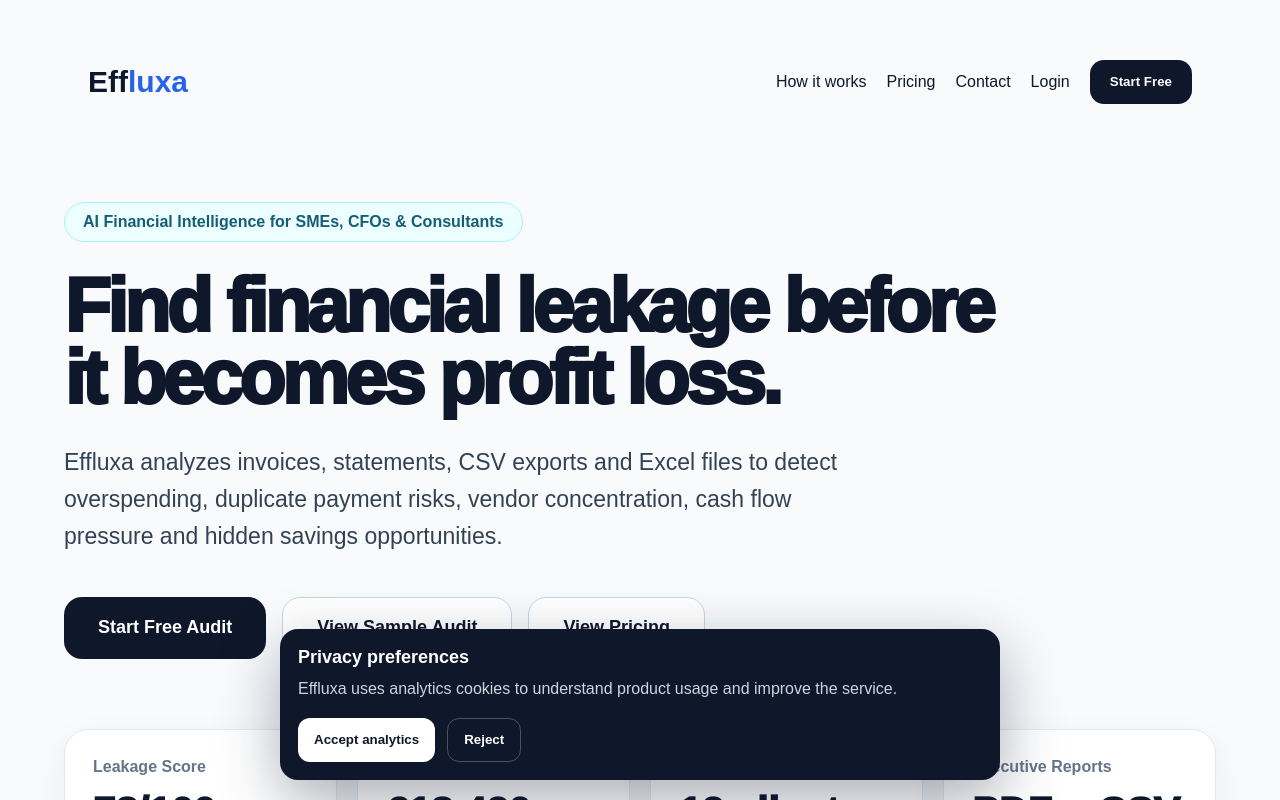
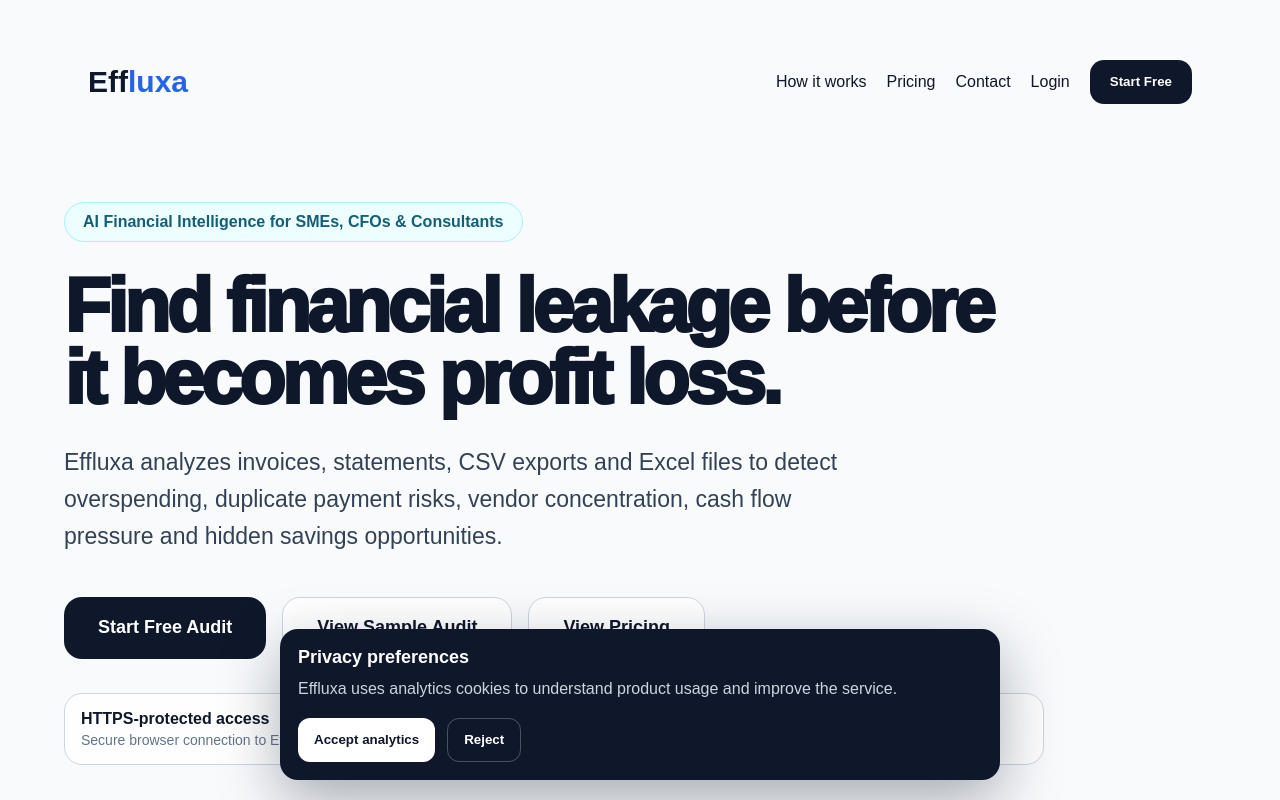
Before and after one commit to boskovasiljevic90/effluxa, a Next.js app: page / in a window 1280 px wide. Shown: the top 800 px of the page. Built offline with nearby package versions, Linux system fonts and the light colour scheme; no server answers.

Commit message:
Strengthen launch trust and pricing clarity

```diff
--- a/src/app/page.tsx
+++ b/src/app/page.tsx
@@ -19,6 +19,49 @@ export const metadata: Metadata = {
     type: "website",
   },
 };
+
+const faqItems: Array<[string, string]> = [
+  [
+    "Is Effluxa financial advice?",
+    "No. Effluxa provides AI-generated informational analysis only. It is not financial, legal, tax, accounting or investment advice.",
+  ],
+  [
+    "What files can I upload?",
+    "Effluxa supports PDF, CSV, XLSX and XLS files such as invoices, statements, accounting exports and expense reports.",
+  ],
+  [
+    "Who is Effluxa for?",
+    "Effluxa is built for SMEs, CFOs, accountants, consultants and agencies that want to detect financial leakage and savings opportunities.",
+  ],
+  [
+    "Do I need accounting software integration?",
+    "No. Effluxa works with direct file uploads, so you can start without complex setup or integrations.",
+  ],
+  [
+    "What is included in Agency?",
+    "Agency includes unlimited AI audits, client dashboards, team workspace, portfolio intelligence, executive exports and monthly summaries.",
+  ],
+  [
+    "How long are uploaded files kept?",
+    "Uploaded documents and generated report data are retained while needed to provide your account and reports. To request deletion, contact support@effluxa.com.",
+  ],
+  [
+    "How quickly do I get a report?",
+    "Most supported uploads are analyzed within minutes. Processing time can vary with file size, format and AI service availability.",
+  ],
+  [
+    "How accurate is the AI analysis?",
+    "The analysis is a screening and decision-support tool. Results depend on the quality and completeness of the uploaded data, so important findings should be verified before action.",
+  ],
+  [
+    "How is Effluxa different from bookkeeping software?",
+    "Effluxa identifies leakage patterns, anomalies and savings opportunities. It does not replace bookkeeping, account reconciliation, tax filing or payment approval workflows.",
+  ],
+  [
+    "Can I request a refund?",
+    "If a paid audit was not generated or the service was materially unavailable, contact support@effluxa.com with your account and report details. Subscription cancellations stop future renewals; refund requests are reviewed based on the situation and applicable consumer rules.",
+  ],
+];
 
 export default function HomePage() {
   return (
@@ -109,6 +152,8 @@ export default function HomePage() {
               </button>
             </a>
           </div>
+
+          <TrustStrip />
         </div>
 
         <div style={{
@@ -224,6 +269,8 @@ export default function HomePage() {
           <p className="gray" style={{ marginTop: "16px", fontSize: "18px" }}>
             Start with a free preview, unlock one full audit, or upgrade to Pro or Agency.
           </p>
+
+          <TrustStrip compact />
         </div>
 
         <div
@@ -347,32 +394,14 @@ export default function HomePage() {
           __html: JSON.stringify({
             "@context": "https://schema.org",
             "@type": "FAQPage",
-            mainEntity: [
-              {
-                "@type": "Question",
-                name: "Is Effluxa financial advice?",
-                acceptedAnswer: {
-                  "@type": "Answer",
-                  text: "No. Effluxa provides AI-generated informational analysis only. It is not financial, legal, tax, accounting or investment advice."
-                }
+            mainEntity: faqItems.map(([name, text]) => ({
+              "@type": "Question",
+              name,
+              acceptedAnswer: {
+                "@type": "Answer",
+                text,
               },
-              {
-                "@type": "Question",
-                name: "What files can I upload?",
-                acceptedAnswer: {
-                  "@type": "Answer",
-                  text: "Effluxa supports PDF, CSV, XLSX and XLS files such as invoices, statements, accounting exports and expense reports."
-                }
-              },
-              {
-                "@type": "Question",
-                name: "Who is Effluxa for?",
-                acceptedAnswer: {
-                  "@type": "Answer",
-                  text: "Effluxa is built for SMEs, CFOs, accountants, consultants and agencies that want to detect financial leakage and savings opportunities."
-                }
-              }
-            ]
+            })),
           }),
         }}
       />
@@ -383,28 +412,7 @@ export default function HomePage() {
         </h2>
 
         <div style={{ display: "grid", gap: "18px", marginTop: "42px" }}>
-          {[
-            [
-              "Is Effluxa financial advice?",
-              "No. Effluxa provides AI-generated informational analysis only. It is not financial, legal, tax, accounting or investment advice."
-            ],
-            [
-              "What files can I upload?",
-              "Effluxa supports PDF, CSV, XLSX and XLS files such as invoices, statements, accounting exports and expense reports."
-            ],
-            [
-              "Who is Effluxa for?",
-              "Effluxa is built for SMEs, CFOs, accountants, consultants and agencies that want to detect financial leakage and savings opportunities."
-            ],
-            [
-              "Do I need accounting software integration?",
-              "No. Effluxa works with direct file uploads, so you can start without complex setup or integrations."
-            ],
-            [
-              "What is included in Agency?",
-              "Agency includes unlimited AI audits, client dashboards, team workspace, portfolio intelligence, executive exports and monthly summaries."
-            ],
-          ].map(([question, answer]) => (
+          {faqItems.map(([question, answer]) => (
             <div key={question} style={{ background: "white", border: "1px solid #e2e8f0", borderRadius: "22px", padding: "28px" }}>
               <h3 style={{ fontSize: "22px", fontWeight: 900 }}>{question}</h3>
               <p style={{ marginTop: "12px", color: "#475569", lineHeight: 1.7 }}>{answer}</p>
@@ -417,3 +425,41 @@ export default function HomePage() {
     </main>
   );
 }
+
+function TrustStrip({ compact = false }: { compact?: boolean }) {
+  return (
+    <div
+      style={{
+        marginTop: compact ? "28px" : "34px",
+        display: "grid",
+        gridTemplateColumns: "repeat(auto-fit,minmax(190px,1fr))",
+        gap: "12px",
+        padding: compact ? "14px" : "16px",
+        border: "1px solid #cbd5e1",
+        borderRadius: "18px",
+        background: compact ? "#f8fafc" : "rgba(255,255,255,0.82)",
+      }}
+    >
+      <div>
+        <div style={{ fontWeight: 900 }}>HTTPS-protected access</div>
+        <div style={{ marginTop: "4px", color: "#64748b", fontSize: "14px" }}>
+          Secure browser connection to Effluxa.
+        </div>
+      </div>
+      <div>
+        <div style={{ fontWeight: 900 }}>Stripe handles card payments</div>
+        <div style={{ marginTop: "4px", color: "#64748b", fontSize: "14px" }}>
+          Effluxa does not store card numbers.
+        </div>
+      </div>
+      <div>
+        <Link href="/privacy" style={{ fontWeight: 900, color: "#1d4ed8" }}>
+          Read our privacy policy →
+        </Link>
+        <div style={{ marginTop: "4px", color: "#64748b", fontSize: "14px" }}>
+          See how uploaded content is used.
+        </div>
+      </div>
+    </div>
+  );
+}
--- a/src/app/sample-audit/page.tsx
+++ b/src/app/sample-audit/page.tsx
@@ -36,7 +36,7 @@ export default function SampleAuditPage() {
 
         <div style={{ display: "grid", gridTemplateColumns: "repeat(auto-fit,minmax(240px,1fr))", gap: "18px", marginTop: "36px" }}>
           {[
-            ["Leakage Score", "72/100"],
+            ["Leakage Score", "78/100"],
             ["Risk Level", "High"],
             ["Potential Savings", "€18,420"],
             ["Confidence", "Medium"],
```
Also changed, not shown: src/app/privacy/page.tsx (+7 -0 lines).
